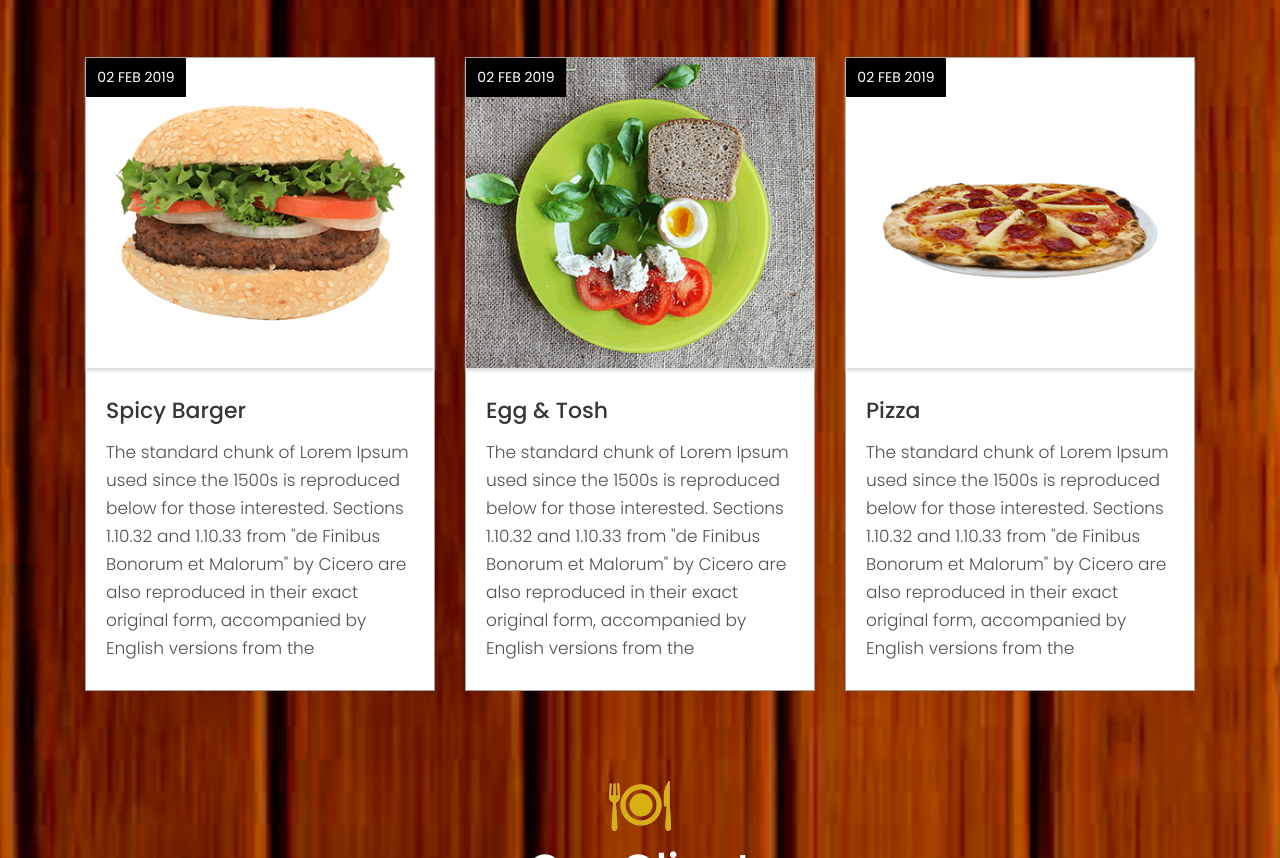
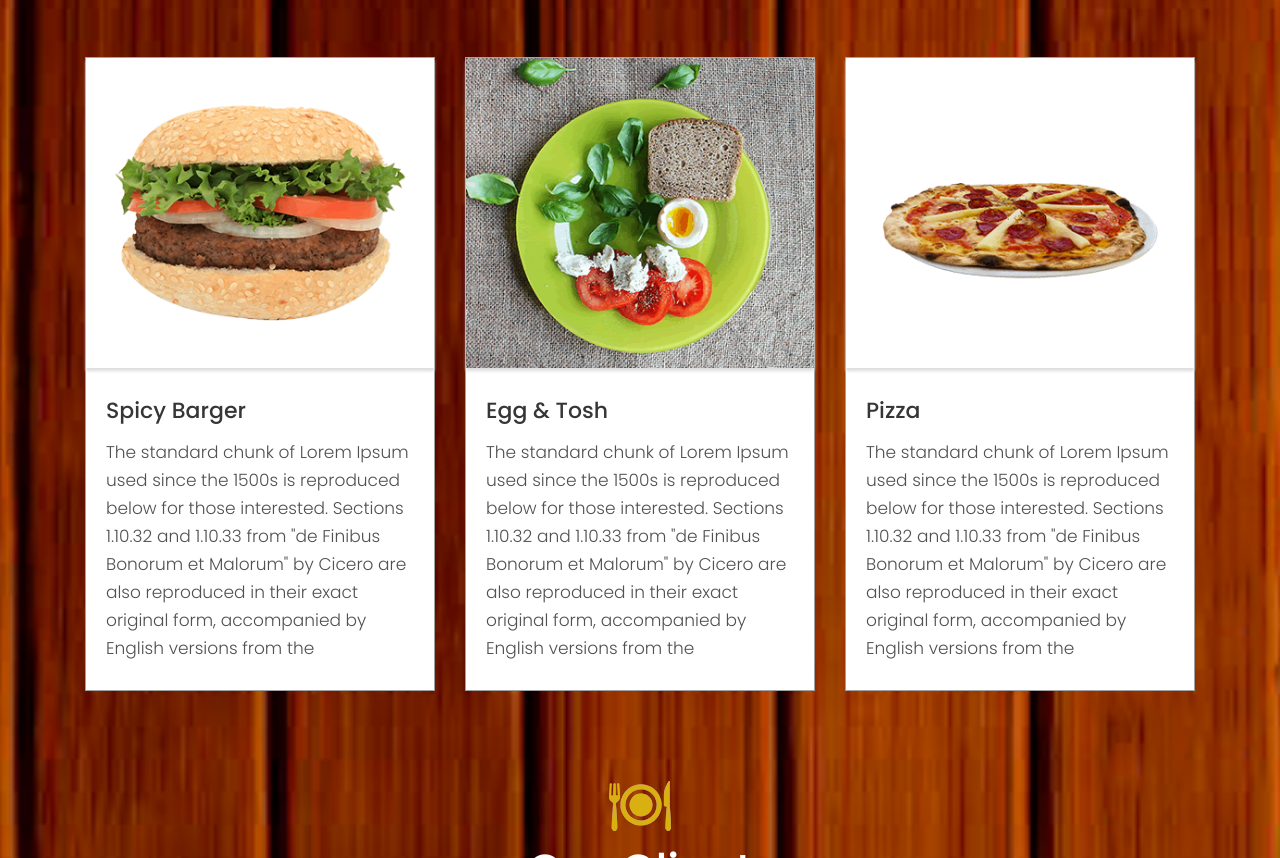
Before and after one commit to josuerolon/Proyecto-Jardinera, a plain HTML site: page spicyo/index.html in a window 1280 px wide. Shown: the part 2497-3355 px from the top of the page. Drawn offline with Linux system fonts and the light colour scheme.

Commit message:
Retiro de Fechas en Blog de Platillos
Removí las fechas dentro de blog de platillos de los span

```diff
--- a/spicyo/index.html
+++ b/spicyo/index.html
@@ -394,7 +394,7 @@
         <div class="blog_box">
           <div class="blog_img_box">
             <figure><img src="images/blog_img1.png" alt="#"/>
-             <span>02 FEB 2019</span>
+
             </figure>
           </div>
           <h3>Spicy Barger</h3>
@@ -405,7 +405,7 @@
         <div class="blog_box">
           <div class="blog_img_box">
             <figure><img src="images/blog_img2.png" alt="#"/>
-             <span>02 FEB 2019</span>
+
             </figure>
           </div>
           <h3>Egg & Tosh</h3>
@@ -416,7 +416,7 @@
         <div class="blog_box">
           <div class="blog_img_box">
             <figure><img src="images/blog_img3.png" alt="#"/>
-             <span>02 FEB 2019</span>
+
             </figure>
           </div>
           <h3>Pizza</h3>
```
Also changed, not shown: 1 other file.
